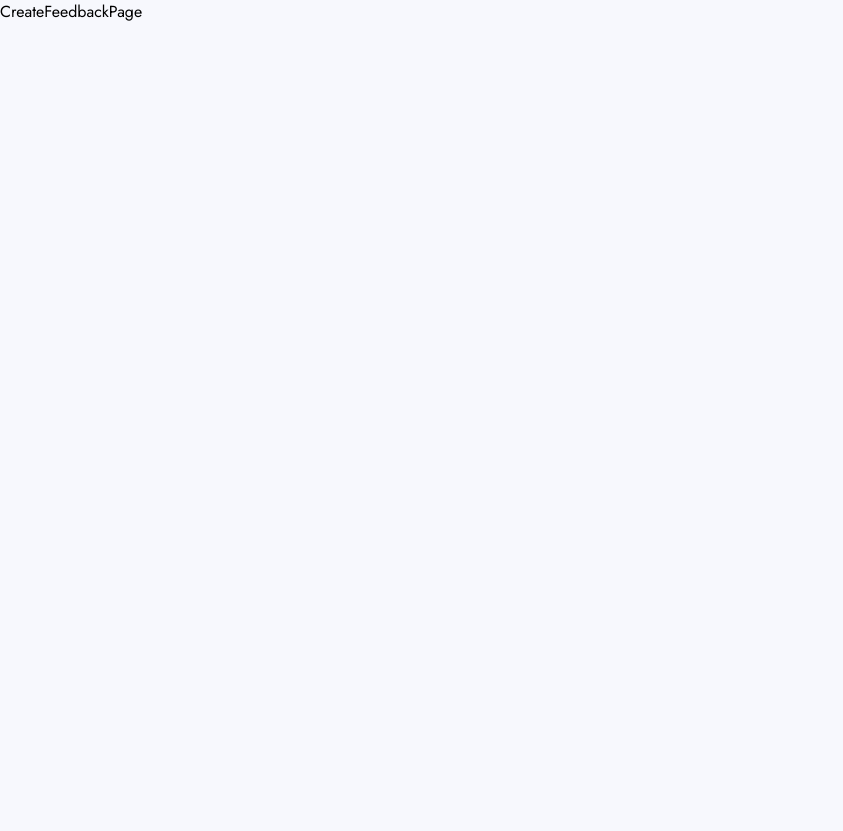
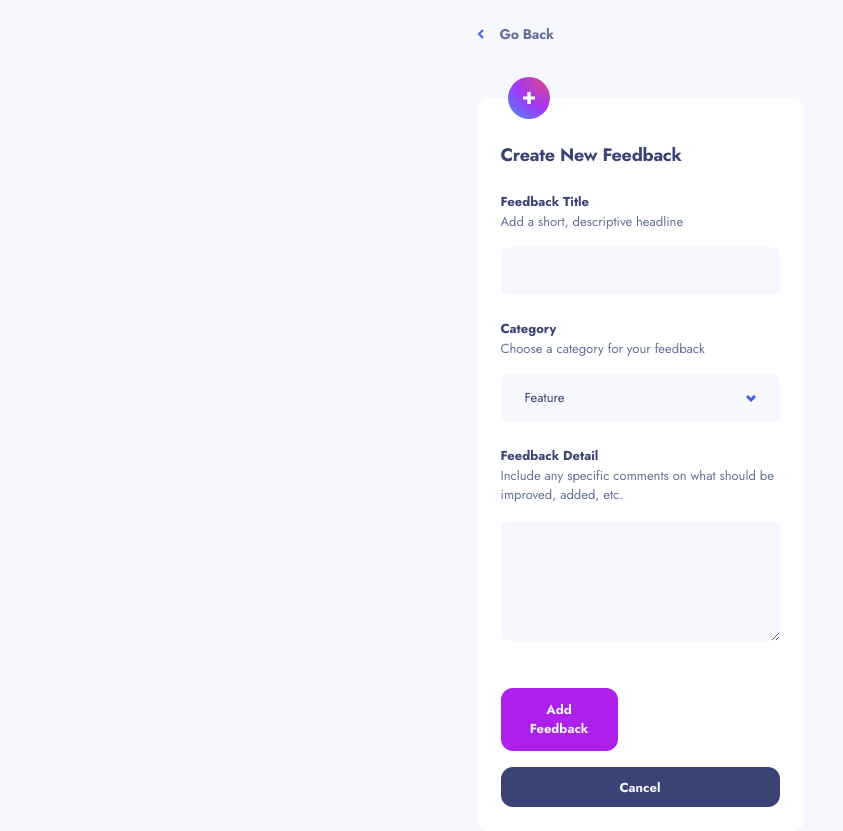
Before and after one commit to FlorianGmz/Frontend-Mentor-Challenges, a React (Vite) app in the folder product-feedback/: page /feedback/create in a window 1280 px wide. Shown: the whole page, without its empty margins (0-843 px from the left). Before the commit the page ends 800 px from the top, so only its background shows below. Built offline with nearby package versions, Linux system fonts and the light colour scheme.

Commit message:
static page completed + controlled input in progress

```diff
--- /dev/null
+++ b/product-feedback/src/components/CreateFeedbackPage.tsx/CategoryInput.tsx
@@ -0,0 +1,54 @@
+import React, { useState } from "react";
+import ArrowIconDown from "../ui/icons/ArrowIconDown";
+import DropdownCategory from "./DropdownCategory";
+import ArrowIconUp from "../ui/icons/ArrowIconUp";
+
+interface CategoryInputProps {
+  selectedCategory: string;
+  setSelectedCategory: React.Dispatch<React.SetStateAction<string>>;
+}
+
+const CategoryInput: React.FC<CategoryInputProps> = ({
+  selectedCategory,
+  setSelectedCategory,
+}) => {
+  const [focus, setFocus] = useState(false);
+  const [openMenu, setOpenMenu] = useState(false);
+
+  const handleClick = () => {
+    setFocus((toggle) => !toggle);
+    setOpenMenu((toggle) => !toggle);
+  };
+
+  return (
+    <div>
+      <h3 className="text-[13px] font-bold text-el-font_def">Category</h3>
+      <p className="text-[13px] text-bt-white_font">
+        Choose a category for your feedback
+      </p>
+      <div
+        onClick={handleClick}
+        className={`mt-[16px] flex h-[48px] w-[279px] items-center justify-between rounded-lg bg-body-bg px-[24px] py-[13px] text-el-font_def ${focus ? "outline outline-1 outline-bt-blue_def" : ""}`}
+      >
+        <p className="text-[13px] capitalize">
+          {selectedCategory === "ui" || selectedCategory === "ux"
+            ? selectedCategory.toUpperCase()
+            : selectedCategory}
+        </p>
+        {openMenu ? (
+          <ArrowIconUp color={"#4661E6"} />
+        ) : (
+          <ArrowIconDown color={"#4661E6"} />
+        )}
+        {openMenu && (
+          <DropdownCategory
+            selectedCategory={selectedCategory}
+            setSelectedCategory={setSelectedCategory}
+          />
+        )}
+      </div>
+    </div>
+  );
+};
+
+export default CategoryInput;
--- a/product-feedback/src/components/CreateFeedbackPage.tsx/CreateFeedbackPage.tsx
+++ b/product-feedback/src/components/CreateFeedbackPage.tsx/CreateFeedbackPage.tsx
@@ -1,8 +1,57 @@
-import React from "react";
+import React, { useState } from "react";
 import { AppData } from "../../@types/type";
+import GoBackLink from "../ui/GoBackLink";
+import IconNewFeedback from "../ui/icons/IconNewFeedback";
+import TitleInput from "./TitleInput";
+import CategoryInput from "./CategoryInput";
+import DetailInput from "./DetailInput";
+import AddButton from "../ui/AddButton";
+import ConfirmButton from "../ui/ConfirmButton";
 
 const CreateFeedbackPage: React.FC<AppData> = ({ data }) => {
-  return <div>CreateFeedbackPage</div>;
+  const [title, setTitle] = useState("");
+  const [selectedCategory, setSelectedCategory] = useState("feature");
+  const [description, setDescription] = useState("");
+
+  const [newFeedback, setNewFeedback] = useState({
+    id: null,
+    title: { title },
+    category: { selectedCategory },
+    upvotes: 0,
+    status: "suggestion",
+    description: { description },
+    comments: [],
+  });
+
+  console.log(title);
+  console.log(selectedCategory);
+  return (
+    <div className="flex flex-col">
+      <form action="">
+        <div className="mx-auto w-[327px] py-[24px]">
+          <GoBackLink />{" "}
+        </div>
+        <div className="mx-auto mt-[30px] flex w-[327px] flex-col gap-[24px] rounded-xl bg-bt-white_def p-[24px]">
+          <div className="absolute top-[70px] scale-75">
+            <IconNewFeedback />
+          </div>
+          <h1 className="mt-[20px] text-h3 text-el-font_def">
+            Create New Feedback
+          </h1>
+          <TitleInput setTitle={setTitle} />
+          <CategoryInput
+            selectedCategory={selectedCategory}
+            setSelectedCategory={setSelectedCategory}
+          />
+          <DetailInput />
+          <div className="mt-[16px] flex flex-col gap-[16px]">
+            <AddButton commentType="feedback" />
+            <ConfirmButton type="cancel" />
+          </div>
+        </div>
+      </form>
+    </div>
+  );
 };
 
 export default CreateFeedbackPage;
--- /dev/null
+++ b/product-feedback/src/components/CreateFeedbackPage.tsx/DetailInput.tsx
@@ -0,0 +1,17 @@
+import React from "react";
+
+const DetailInput = () => {
+  return (
+    <div>
+      <h3 className="text-[13px] font-bold text-el-font_def">
+        Feedback Detail
+      </h3>
+      <p className="text-[13px] text-bt-white_font">
+        Include any specific comments on what should be improved, added, etc.
+      </p>
+      <textarea className="mt-[16px] h-[120px] w-[279px] rounded-lg bg-body-bg px-[24px] py-[13px] text-[13px] text-el-font_def" />
+    </div>
+  );
+};
+
+export default DetailInput;
--- /dev/null
+++ b/product-feedback/src/components/CreateFeedbackPage.tsx/DropdownCategory.tsx
@@ -0,0 +1,50 @@
+import React from "react";
+import data from "../../data/data.json";
+import CheckIcon from "../ui/icons/CheckIcon";
+
+interface DropdownCategoryProps {
+  selectedCategory: string;
+  setSelectedCategory: React.Dispatch<React.SetStateAction<string>>;
+}
+
+const DropdownCategory: React.FC<DropdownCategoryProps> = ({
+  selectedCategory,
+  setSelectedCategory,
+}) => {
+  const allDataCategories = data.productRequests.map(
+    (request) => request.category,
+  );
+  const nonDataCategories = ["all", "ui", "ux"];
+  const categories = [...nonDataCategories, ...allDataCategories];
+
+  const filteredCategories = Array.from(new Set(categories));
+
+  const handleCategoryClick = (category: string) => {
+    setSelectedCategory(category);
+  };
+
+  return (
+    <div className="absolute top-[140px] z-10 mb-28 flex h-[192px] w-[255px] cursor-pointer flex-col justify-between rounded-xl bg-bt-white_def py-[12px] text-body-1 text-feedback-description drop-shadow-lg md:top-[340px] xl:top-[140px]">
+      {filteredCategories.map((category, index) => (
+        <React.Fragment key={category}>
+          <div
+            className="flex cursor-pointer items-center justify-between px-[18px]"
+            onClick={() => handleCategoryClick(category)}
+          >
+            <p className="capitalize" data-value={category}>
+              {category === "ui" || category === "ux"
+                ? category.toUpperCase()
+                : category}
+            </p>
+            {selectedCategory === category && <CheckIcon />}
+          </div>
+          {index !== filteredCategories.length - 1 && (
+            <span className="h-[1px] w-full bg-bt-dark-blue_back bg-opacity-15" />
+          )}
+        </React.Fragment>
+      ))}
+    </div>
+  );
+};
+
+export default DropdownCategory;
--- /dev/null
+++ b/product-feedback/src/components/CreateFeedbackPage.tsx/TitleInput.tsx
@@ -0,0 +1,31 @@
+import React from "react";
+
+interface TitleInputProps {
+  setTitle: React.Dispatch<React.SetStateAction<string>>;
+}
+
+const TitleInput: React.FC<TitleInputProps> = ({ setTitle }) => {
+  let inputValue;
+  const emptySubmit = false;
+  return (
+    <div>
+      <h3 className="text-[13px] font-bold text-el-font_def">Feedback Title</h3>
+      <p className="text-[13px] text-bt-white_font">
+        Add a short, descriptive headline
+      </p>
+      <input
+        onChange={(e) => setTitle(e.target.value)}
+        type="text"
+        value={inputValue}
+        className={`${emptySubmit ? "outline outline-1 outline-bt-red_def" : ""} mt-[16px] h-[48px] w-[279px] rounded-lg bg-body-bg px-[24px] py-[13px] text-[13px] text-el-font_def focus:outline focus:outline-1 focus:outline-bt-blue_def`}
+      />
+      {emptySubmit && (
+        <p className={`relative top-2 text-[14px] text-bt-red_def xl:bottom-1`}>
+          Can't be empty
+        </p>
+      )}
+    </div>
+  );
+};
+
+export default TitleInput;
--- a/product-feedback/src/components/FeedbackDetailPage.tsx/AddForm/TextAreaDesktop.tsx
+++ b/product-feedback/src/components/FeedbackDetailPage.tsx/AddForm/TextAreaDesktop.tsx
@@ -28,7 +28,7 @@ const TextAreaDesktop: React.FC<TextAreaDesktopProps> = ({
       />
       {emptySubmit && (
         <p
-          className={`relative bottom-4 hidden ${!commentPost && "md:ml-[71px] xl:block"} text-[14px] text-bt-red_def xl:bottom-1 ${commentPost && "hidden"}`}
+          className={`relative bottom-4 hidden ${!commentPost ? "md:ml-[71px] xl:block" : ""} text-[14px] text-bt-red_def xl:bottom-1 ${commentPost ? "hidden" : ""}`}
         >
           Can't be empty
         </p>
--- a/product-feedback/src/components/ui/AddButton.tsx
+++ b/product-feedback/src/components/ui/AddButton.tsx
@@ -6,12 +6,13 @@ interface AddButtonProps {
 
 const AddButton: React.FC<AddButtonProps> = ({ commentType }) => {
   const commentPost = commentType === "comment";
+  const feedbackPost = commentType === "feedback";
   return (
     <button
       type="submit"
-      className={`md:text[14px] flex cursor-pointer items-center gap-1 rounded-xl bg-bt-purple_def px-[16px] py-[11px] text-[13px] font-bold text-bt-white_def transition-colors hover:bg-bt-purple_hover md:px-[24px] md:py-[12px] xl:w-[117px] ${commentPost && "xl:w-[142px]"} xl:justify-center`}
+      className={`md:text[14px] flex cursor-pointer items-center justify-center gap-1 rounded-xl bg-bt-purple_def px-[16px] py-[11px] text-[13px] font-bold text-el_def transition-colors hover:bg-bt-purple_hover md:px-[24px] md:py-[12px] ${commentPost ? "xl:w-[142px]" : "xl:w-[117px]"} xl:justify-center`}
     >
-      <span className="capitalize">{`Post ${commentType}`}</span>
+      <span className="capitalize">{`${feedbackPost ? "Add" : "Post"} ${commentType}`}</span>
     </button>
   );
 };
--- /dev/null
+++ b/product-feedback/src/components/ui/ConfirmButton.tsx
@@ -0,0 +1,23 @@
+import React from "react";
+import { useNavigate } from "react-router-dom";
+
+interface ConfirmButtonProps {
+  type: string;
+}
+
+const ConfirmButton: React.FC<ConfirmButtonProps> = ({ type }) => {
+  const navigate = useNavigate();
+  const handleClick = () => {
+    navigate("/suggestions");
+  };
+  return (
+    <div
+      onClick={handleClick}
+      className="h-[40px] w-[279px] rounded-xl bg-el-font_def py-[11px] text-center text-[13px] font-bold capitalize text-el_def"
+    >
+      {type}
+    </div>
+  );
+};
+
+export default ConfirmButton;
--- a/product-feedback/src/components/ui/NavButton.tsx
+++ b/product-feedback/src/components/ui/NavButton.tsx
@@ -23,7 +23,7 @@ const NavButton: React.FC<NavButtonProps> = ({ to, bgColor, bgHoverColor }) => {
   return (
     <NavLink
       to={to}
-      className={`flex cursor-pointer items-center gap-1 rounded-xl ${bgClasses[bgColor]} md:text[14px] px-[16px] py-[11px] text-[13px] font-bold text-bt-white_def transition-colors md:px-[24px] md:py-[12px] ${hoverClasses[bgHoverColor]}`}
+      className={`flex cursor-pointer items-center gap-1 rounded-xl ${bgClasses[bgColor]} md:text[14px] px-[16px] py-[11px] text-[13px] font-bold text-el_def transition-colors md:px-[24px] md:py-[12px] ${hoverClasses[bgHoverColor]}`}
     >
       {isAddButton && <IconPlus />}
       <span>{isAddButton ? "Add" : "Edit"} Feedback</span>
--- a/product-feedback/src/components/ui/icons/ArrowIconDown.tsx
+++ b/product-feedback/src/components/ui/icons/ArrowIconDown.tsx
@@ -1,10 +1,16 @@
-const ArrowIconDown = () => {
+import React from "react";
+
+interface ArrowIconDownProps {
+  color: string;
+}
+
+const ArrowIconDown: React.FC<ArrowIconDownProps> = ({ color = "#FFFFFF" }) => {
   return (
     <div>
       <svg width="10" height="7" xmlns="http://www.w3.org/2000/svg">
         <path
           d="M1 1l4 4 4-4"
-          stroke="#FFFFFF"
+          stroke={color}
           stroke-width="3"
           fill="none"
           fill-rule="evenodd"
--- a/product-feedback/src/components/ui/icons/ArrowIconUp.tsx
+++ b/product-feedback/src/components/ui/icons/ArrowIconUp.tsx
@@ -1,10 +1,16 @@
-const ArrowIconUp = () => {
+import React from "react";
+
+interface ArrowIconUpProps {
+  color: string;
+}
+
+const ArrowIconUp: React.FC<ArrowIconUpProps> = ({ color = "#FFFFFF" }) => {
   return (
     <div>
       <svg width="10" height="7" xmlns="http://www.w3.org/2000/svg">
         <path
           d="M1 6l4-4 4 4"
-          stroke="#FFFFFF"
+          stroke={color}
           stroke-width="3"
           fill="none"
           fill-rule="evenodd"
--- /dev/null
+++ b/product-feedback/src/components/ui/icons/IconNewFeedback.tsx
@@ -0,0 +1,30 @@
+const IconNewFeedback = () => {
+  return (
+    <svg width="56" height="56" xmlns="http://www.w3.org/2000/svg">
+      <defs>
+        <radialGradient
+          cx="103.9%"
+          cy="-10.387%"
+          fx="103.9%"
+          fy="-10.387%"
+          r="166.816%"
+          id="a"
+        >
+          <stop stop-color="#E84D70" offset="0%" />
+          <stop stop-color="#A337F6" offset="53.089%" />
+          <stop stop-color="#28A7ED" offset="100%" />
+        </radialGradient>
+      </defs>
+      <g fill="none" fill-rule="evenodd">
+        <circle fill="url(#a)" cx="28" cy="28" r="28" />
+        <path
+          fill="#FFF"
+          fill-rule="nonzero"
+          d="M30.343 36v-5.834h5.686v-4.302h-5.686V20h-4.597v5.864H20v4.302h5.746V36z"
+        />
+      </g>
+    </svg>
+  );
+};
+
+export default IconNewFeedback;
```
